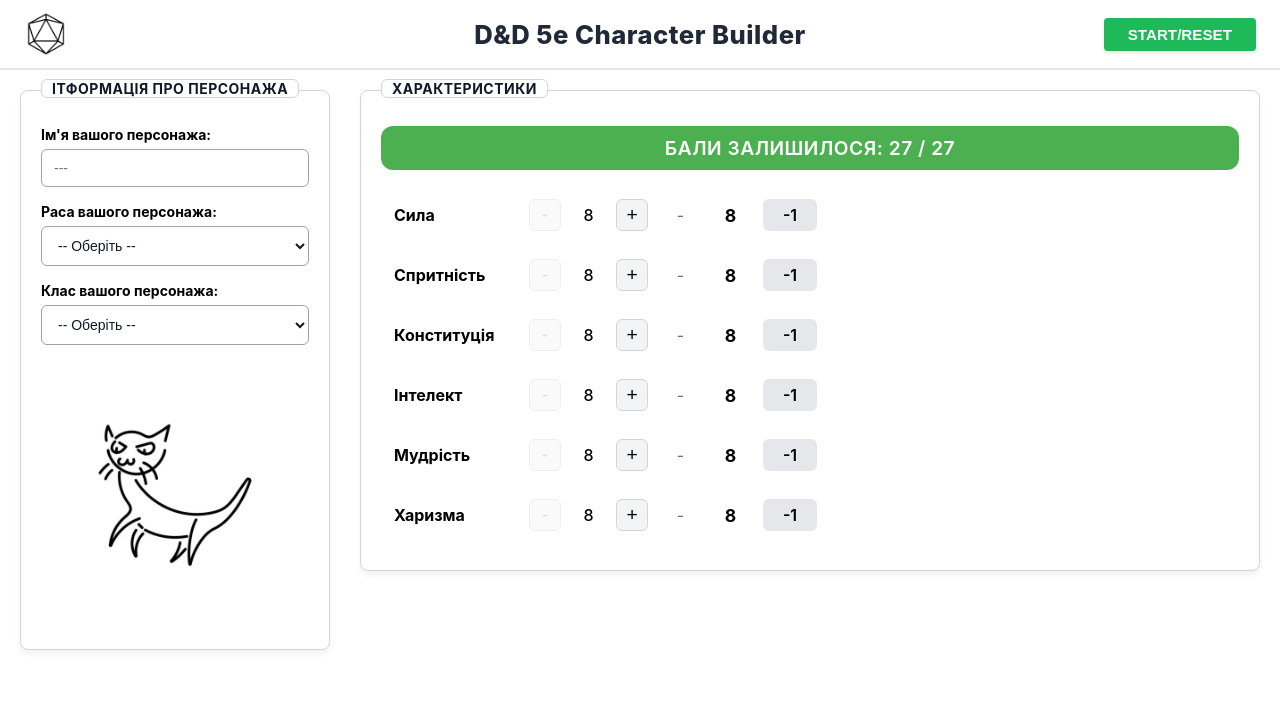
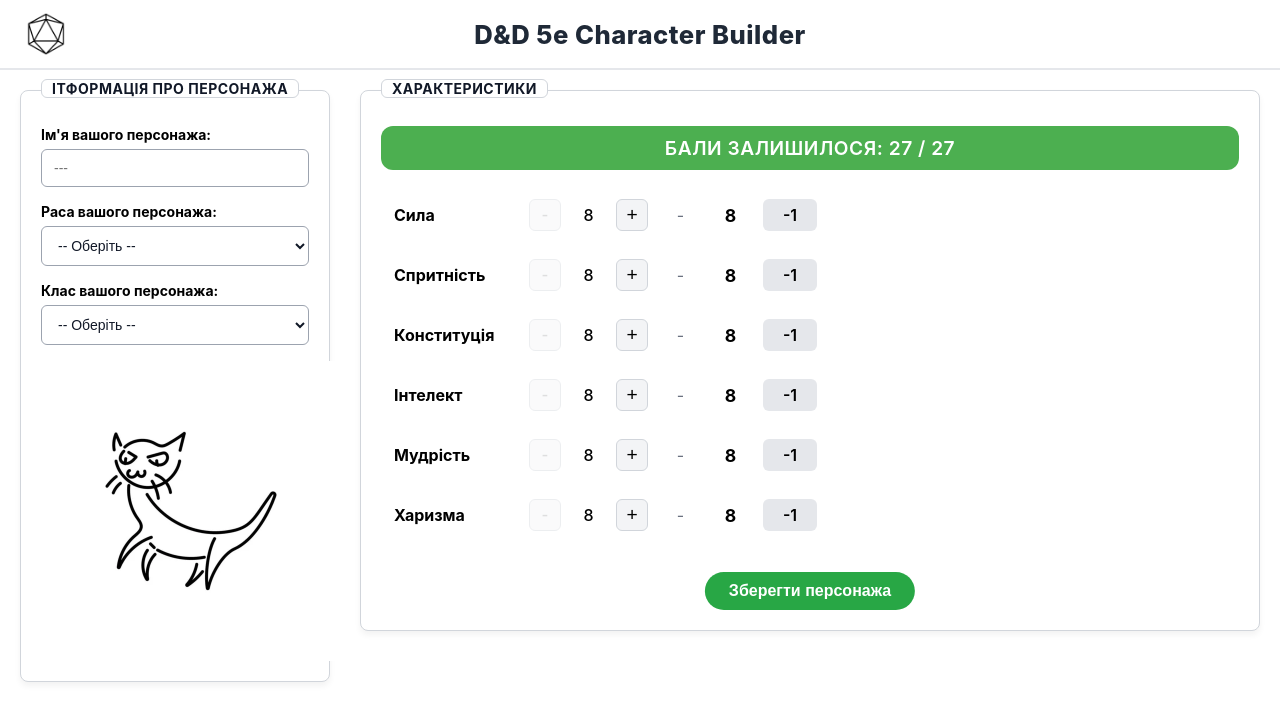
Before and after one commit to Benj1r00/CharacterBuilder, a React (Create React App) app: page /character-builder in a window 1280 px wide. Shown: the top 720 px of the page. Built offline with nearby package versions, Linux system fonts and the light colour scheme.

Commit message:
fix code

```diff
--- a/public/index.html
+++ b/public/index.html
@@ -10,34 +10,10 @@
       content="Web site created using create-react-app"
     />
     <link rel="apple-touch-icon" href="%PUBLIC_URL%/logo192.png" />
-    <!--
-      manifest.json provides metadata used when your web app is installed on a
-      user's mobile device or desktop. See https://developers.google.com/web/fundamentals/web-app-manifest/
-    -->
     <link rel="manifest" href="%PUBLIC_URL%/manifest.json" />
-    <!--
-      Notice the use of %PUBLIC_URL% in the tags above.
-      It will be replaced with the URL of the `public` folder during the build.
-      Only files inside the `public` folder can be referenced from the HTML.
-
-      Unlike "/favicon.ico" or "favicon.ico", "%PUBLIC_URL%/favicon.ico" will
-      work correctly both with client-side routing and a non-root public URL.
-      Learn how to configure a non-root public URL by running `npm run build`.
-    -->
-    <title>React App</title>
+    <title>D&D</title>
   </head>
   <body>
-    <noscript>You need to enable JavaScript to run this app.</noscript>
     <div id="root"></div>
-    <!--
-      This HTML file is a template.
-      If you open it directly in the browser, you will see an empty page.
-
-      You can add webfonts, meta tags, or analytics to this file.
-      The build step will place the bundled scripts into the <body> tag.
-
-      To begin the development, run `npm start` or `yarn start`.
-      To create a production bundle, use `npm run build` or `yarn build`.
-    -->
   </body>
 </html>
--- a/src/components/CharacterBuilder.css
+++ b/src/components/CharacterBuilder.css
@@ -3,7 +3,7 @@
   background-color: #ffffff;
   border: 1px solid #d1d5db;
   border-radius: 8px;
-  padding: 35px 20px 20px 20px;
+  padding: 35px 20px 80px 20px;
   width: 100%;
   min-width: 280px;
   box-shadow: 0 4px 6px rgba(0, 0, 0, 0.05);
@@ -117,3 +117,26 @@
     min-width: 30px;
     text-align: center;
 }
+
+.save-btn {
+  background-color: #28a745; /* Приємний зелений колір */
+  color: white;              /* Колір тексту */
+  border: none;              /* Прибираємо стандартну рамку */
+  border-radius: 25px;       /* Заокруглені краї (чим більше значення, тим кругліше) */
+  padding: 10px 24px;        /* Внутрішні відступи (зверху/знизу та по боках) */
+  font-size: 16px;
+  font-weight: bold;
+  cursor: pointer;           /* Курсор у вигляді руки при наведенні */
+  transition: 0.2s;          /* Плавна анімація для ховеру */
+
+  /* 2. Позиціонування (знизу по центру) */
+  position: absolute;        /* Відриваємо від загального потоку */
+  bottom: 20px;              /* Відступ від нижнього краю діва */
+  left: 50%;                 /* Зсуваємо лівий край кнопки на центр діва */
+  transform: translateX(-50%);
+}
+
+.save-btn:hover {
+  background-color: #218838; /* Трохи темніший зелений */
+  box-shadow: 0 4px 8px rgba(40, 167, 69, 0.3); /* Легка тінь */
+}
--- a/src/components/CharacterBuilder.js
+++ b/src/components/CharacterBuilder.js
@@ -5,7 +5,8 @@
 import { POINT_COST, whatModifier } from '../constant/pointBuyCost'
 import { RACES } from "../constant/races";
 import { CLASSES } from "../constant/classes";
-import './CharacterBuilder.css'; // Підключення нашого нового CSS файлу
+
+import './CharacterBuilder.css';
 
 const UI_LABELS = {
     strength: 'Сила',
@@ -90,6 +91,7 @@
                     );
                 })}
             </div>
+            <button className="save-btn" type="submit" form="character-form" onClick={null}>Зберегти персонажа</button>
         </div>
     );
 }
--- a/src/components/CharacterInfo.js
+++ b/src/components/CharacterInfo.js
@@ -2,8 +2,7 @@
 import { useForm } from 'react-hook-form';
 import { useDispatch } from 'react-redux';
 
-import { setRace } from '../store/characterSlice';
-import { setClass } from '../store/characterSlice';
+import { setRace, setClass, setName } from '../store/characterSlice';
 
 import { RACES } from '../constant/races';
 import { CLASSES } from '../constant/classes';
@@ -16,24 +15,21 @@
     const {register, handleSubmit, watch, formState: { errors },} = useForm({defaultValues: {characterName: '', race: '', characterClass: ''}});
 
     const onSubmit = (data) => {
-        console.log(data);
+        console.log(data)
     }
 
-    const selectedRaceKey = watch('race');
-    const selectedClassKey = watch('characterClass');
+    const [name, race, charClass] = watch(['characterName', 'race', 'characterClass']);
 
     useEffect(() => {
-        dispatch(setRace(selectedRaceKey || ''));
-    }, [selectedRaceKey, dispatch]);
-
-    useEffect(() => {
-        dispatch(setClass(selectedClassKey || ''));
-    }, [selectedClassKey, dispatch]);
+        dispatch(setName(name || ''));
+        dispatch(setRace(race || ''));
+        dispatch(setClass(charClass || ''));
+    }, [name, race, charClass, dispatch]);
 
     return(
         <div className='info-panel-wrapper'>
             <div className='panel-badge'>Ітформація про персонажа</div>
-            <form className='info-form' onSubmit={handleSubmit(onSubmit)}>
+            <form id='character-form' className='info-form' onSubmit={handleSubmit(onSubmit)}>
                 <div className='form-group'>
                     <label className='form-label' htmlFor='characterName'>Ім'я вашого персонажа:</label>
                     <input
@@ -76,7 +72,7 @@
                     </select>
                     {errors.characterClass && <span className="error-text">{errors.characterClass.message}</span>}
                 </div>
-                <img src={cat} alt="cat" />
+                <img src={cat} alt="cat" style={{width: '300px', height: 'auto'}} />
             </form>
         </div>
     );
--- /dev/null
+++ b/src/pages/DraftPage.js
@@ -0,0 +1,8 @@
+import React from "react";
+import "./DraftPage.css"
+
+export function DraftPage(){
+    return(
+        <h2>DraftPage</h2>
+    );
+}
--- a/src/pages/Layout.css
+++ b/src/pages/Layout.css
@@ -70,3 +70,7 @@
   max-width: 100%;
   display: block;
 }
+
+.top-bar-left img:hover{
+  cursor: pointer;
+}
--- a/src/pages/Layout.js
+++ b/src/pages/Layout.js
@@ -1,16 +1,18 @@
 import React from 'react';
-import { useNavigate, Outlet } from 'react-router-dom';
+import { useNavigate, useLocation, Outlet } from 'react-router-dom';
+import { DraftPage } from '../pages/DraftPage'
 import './Layout.css';
 import diceImage from '../img/dice.png';
 
 export default function Layout() {
     const navigate = useNavigate();
+    const location = useLocation();
 
     return(
         <div>
             <header className="top-bar">
                 <div className="top-bar-left">
-                    <img src={diceImage} alt='d20_dice'/>
+                    <img src={diceImage} onClick={() => navigate(`/`)} alt='d20_dice'/>
                 </div>
 
                 <div className="top-bar-center">
@@ -18,15 +20,20 @@
                 </div>
 
                 <div className="top-bar-right">
-                    <button
-                    className="btn-reset"
-                    onClick={() => navigate(`/character-builder`)}
-                    >
-                    START/RESET
-                    </button>
+                    {location.pathname === '/' && (
+                        <button
+                        className="btn-reset"
+                        onClick={() => navigate(`/character-builder`)}
+                        >
+                        START WITHOUT SAVING
+                        </button>
+                    )}
                 </div>
             </header>
-            <Outlet />
+            <main className='main-conteiner'>
+                {location.pathname === '/' && (<DraftPage/>)}
+                <Outlet/>
+            </main>
         </div>
     );
 }
--- a/src/store/characterSlice.js
+++ b/src/store/characterSlice.js
@@ -2,6 +2,7 @@
 
 const initialState ={
     baseStats: {strength:8, dexterity:8, constitution:8, intelligence:8, wisdom:8, charisma:8},
+    characterName: '',
     baseRace: '',
     baseClass: ''
 }
@@ -10,13 +11,16 @@
   name: 'character',
   initialState,
   reducers: {
-    // Екшен для оновлення раси з лівої панелі
+    setName: (state, action) => {
+      state.characterName = action.payload;
+    },
+
     setRace: (state, action) => {
-      state.selectedRace = action.payload;
+      state.baseRace = action.payload;
     },
-    // Екшен для оновлення класа з лівої панелі
+
     setClass: (state, action) => {
-      state.selectedClass = action.payload;
+      state.baseClass = action.payload;
     },
     // "+"
     incrementStat: (state, action) => {
@@ -37,5 +41,5 @@
   }
 });
 
-export const { setRace, setClass, incrementStat, decrementStat } = characterSlice.actions;
+export const { setRace, setClass, setName, incrementStat, decrementStat } = characterSlice.actions;
 export default characterSlice.reducer;
```
Also changed, not shown: src/pages/DraftPage.css (added).
